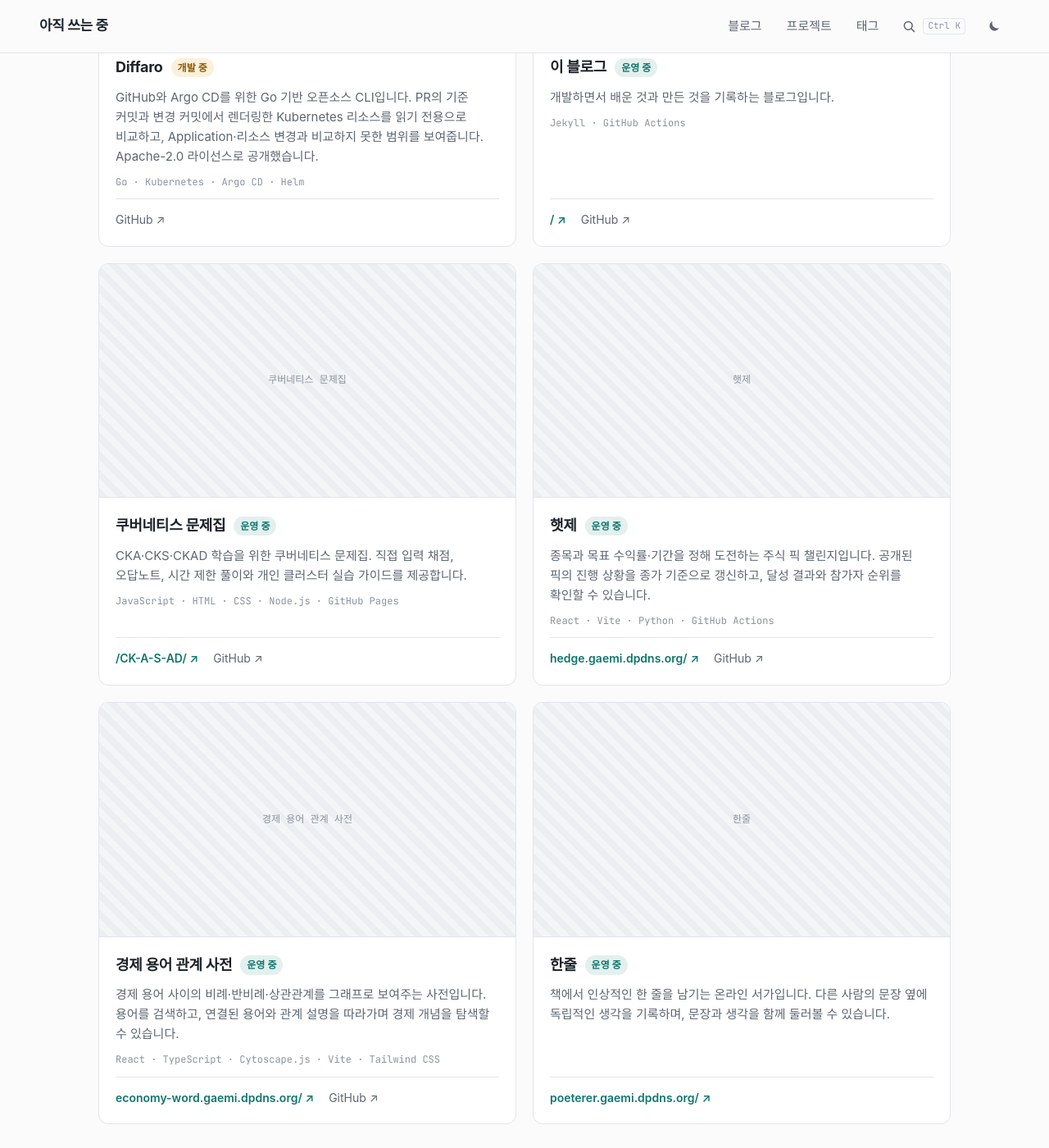
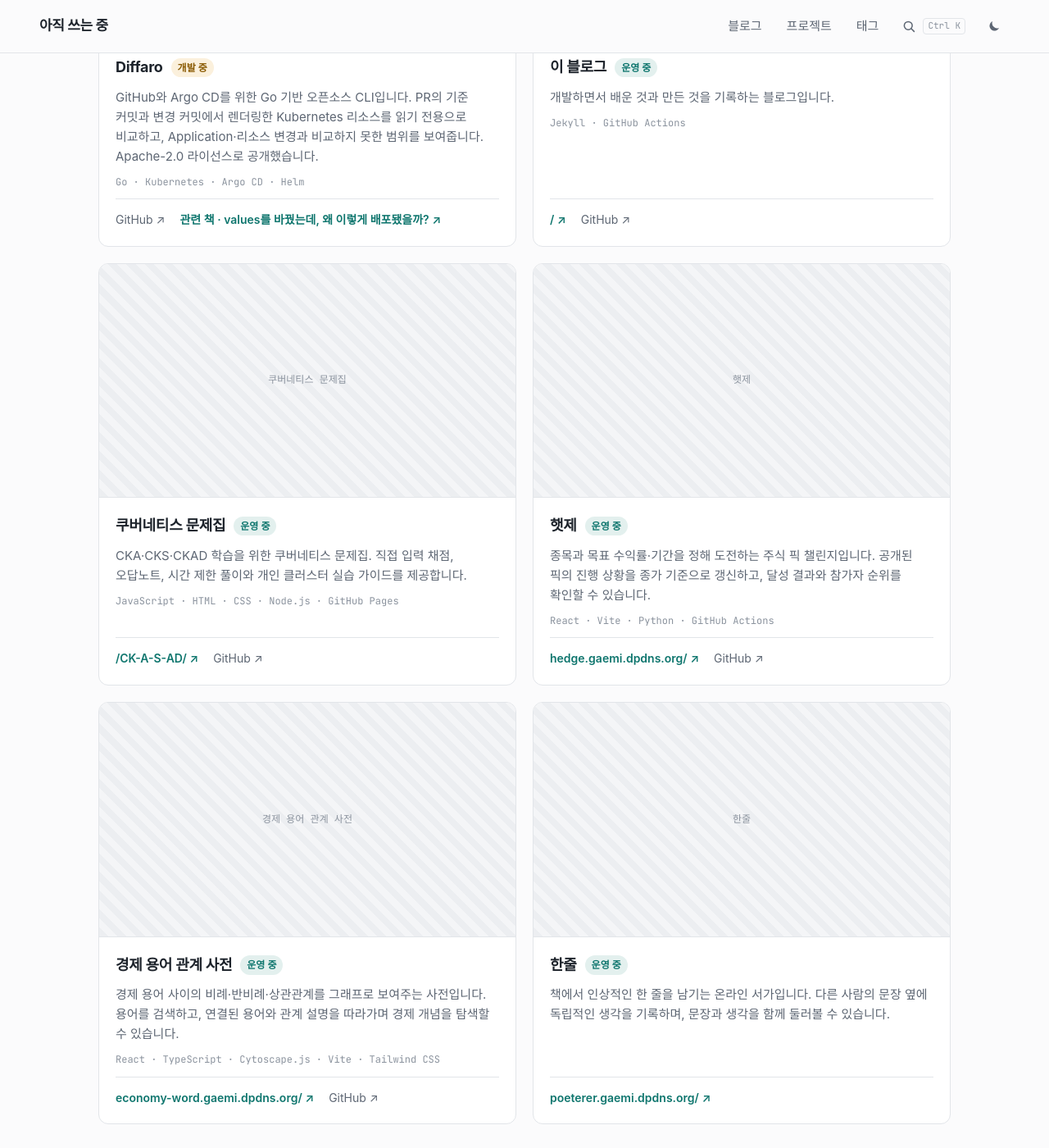
Before and after one commit to powerpower2005/powerpower2005.github.io, a Jekyll site: the page built from index.html, in a window 1280 px wide and 1400 px high, scrolled down 742 px. Shown: the whole window at 82% size. Built offline with Jekyll 4.4.1, drawn with Linux system fonts in a browser that asks for light colours; some web fonts are replaced; some of the changed text lies outside the part shown.

Commit message:
Add Diffaro book to portfolio

```diff
--- /dev/null
+++ b/_data/books.yml
@@ -0,0 +1,5 @@
+- title: values를 바꿨는데, 왜 이렇게 배포됐을까?
+  url: https://wikidocs.net/book/22075
+  publisher: 위키독스
+  project: diffaro
+  description: 같은 Helm values 변경이 앱마다 다른 결과를 낸 이유를 Argo CD 렌더링 사례로 살펴보고, 배포 전에 매니페스트 변경을 비교하는 Diffaro를 만든 과정을 기록했습니다.
--- a/_data/i18n.yml
+++ b/_data/i18n.yml
@@ -6,6 +6,8 @@
   projects: 프로젝트
   projects_url: /projects/
   all_projects: 모든 프로젝트 →
+  writing: 집필활동
+  project_book: 관련 책
   recent: 최근 글
   all_posts: 모든 글 보기 →
   related_posts: 관련 글
--- /dev/null
+++ b/_includes/project-books.html
@@ -0,0 +1,4 @@
+{% assign project_books = site.data.books | where: "project", include.project_id %}
+{% for book in project_books %}
+<a class="project-path" href="{{ book.url | escape }}" target="_blank" rel="noopener">{{ t.project_book }} · {{ book.title | escape }} ↗</a>
+{% endfor %}
--- a/assets/css/main.css
+++ b/assets/css/main.css
@@ -226,7 +226,7 @@
 .post-link:hover { color: inherit; }
 .post-link:hover .post-link-title { color: var(--accent); }
 .post-link-title { font-size: 18px; font-weight: 700; letter-spacing: -0.015em; }
-.post-link time { font-family: var(--mono); font-size: 13px; color: var(--muted); padding-top: 3px; white-space: nowrap; }
+.post-link time, .post-link-source { font-family: var(--mono); font-size: 13px; color: var(--muted); padding-top: 3px; white-space: nowrap; }
 .post-link-desc { grid-column: 1 / -1; font-size: 15px; color: var(--muted); }
 .post-link-project { grid-column: 1 / -1; font-size: 13px; color: var(--accent); }
 .post-link-tags { grid-column: 1 / -1; font-family: var(--mono); font-size: 12px; color: var(--accent); }
@@ -247,8 +247,8 @@
 .link-label { font-weight: 600; }
 .link-text { color: var(--muted); overflow: hidden; text-overflow: ellipsis; white-space: nowrap; }
 .links a:hover .link-text { color: var(--accent); }
-.recent { display: flex; flex-direction: column; gap: 8px; max-width: var(--measure); }
-.recent .section-head { margin-bottom: 4px; }
+.recent, .writing { display: flex; flex-direction: column; gap: 8px; max-width: var(--measure); }
+.recent .section-head, .writing .section-head { margin-bottom: 4px; }
 
 /* ───────── 프로젝트 ───────── */
 .projects { display: flex; flex-direction: column; gap: 20px; }
--- a/index.html
+++ b/index.html
@@ -40,10 +40,28 @@
             <a class="project-path" href="{{ project_href }}"{% if pj.path contains '://' %} target="_blank" rel="noopener"{% endif %}>{{ pj.path | remove: 'https://' | remove: 'http://' }} ↗</a>
             {% endif %}
             {% if pj.repo %}<a class="project-repo" href="{{ pj.repo }}" target="_blank" rel="noopener">GitHub ↗</a>{% endif %}
+            {% include project-books.html project_id=pj.id %}
             {% if pj_posts.size > 0 %}<a class="project-related" href="{{ t.projects_url | relative_url }}#{{ pj.id }}">{{ t.related_posts }} {{ pj_posts.size }} →</a>{% endif %}
           </div>
         </div>
       </article>
+      {% endfor %}
+    </div>
+  </section>
+  {% endif %}
+
+  {% if site.data.books.size > 0 %}
+  <section class="writing" id="writing" aria-labelledby="writing-heading">
+    <div class="section-head">
+      <h2 id="writing-heading">{{ t.writing }}</h2>
+    </div>
+    <div class="post-list">
+      {% for book in site.data.books %}
+      <a class="post-link" href="{{ book.url | escape }}" target="_blank" rel="noopener">
+        <span class="post-link-title">{{ book.title | escape }}</span>
+        <span class="post-link-source">{{ book.publisher | escape }} ↗</span>
+        <span class="post-link-desc">{{ book.description | escape }}</span>
+      </a>
       {% endfor %}
     </div>
   </section>
--- a/projects/index.html
+++ b/projects/index.html
@@ -23,6 +23,7 @@
         <a class="project-path" href="{{ project_href }}"{% if pj.path contains '://' %} target="_blank" rel="noopener"{% endif %}>{{ pj.path | remove: 'https://' | remove: 'http://' }} ↗</a>
         {% endif %}
         {% if pj.repo %}<a class="project-repo" href="{{ pj.repo }}" target="_blank" rel="noopener">GitHub ↗</a>{% endif %}
+        {% include project-books.html project_id=pj.id %}
       </div>
       {% if pj_posts.size > 0 %}
       <div class="project-posts">
```
